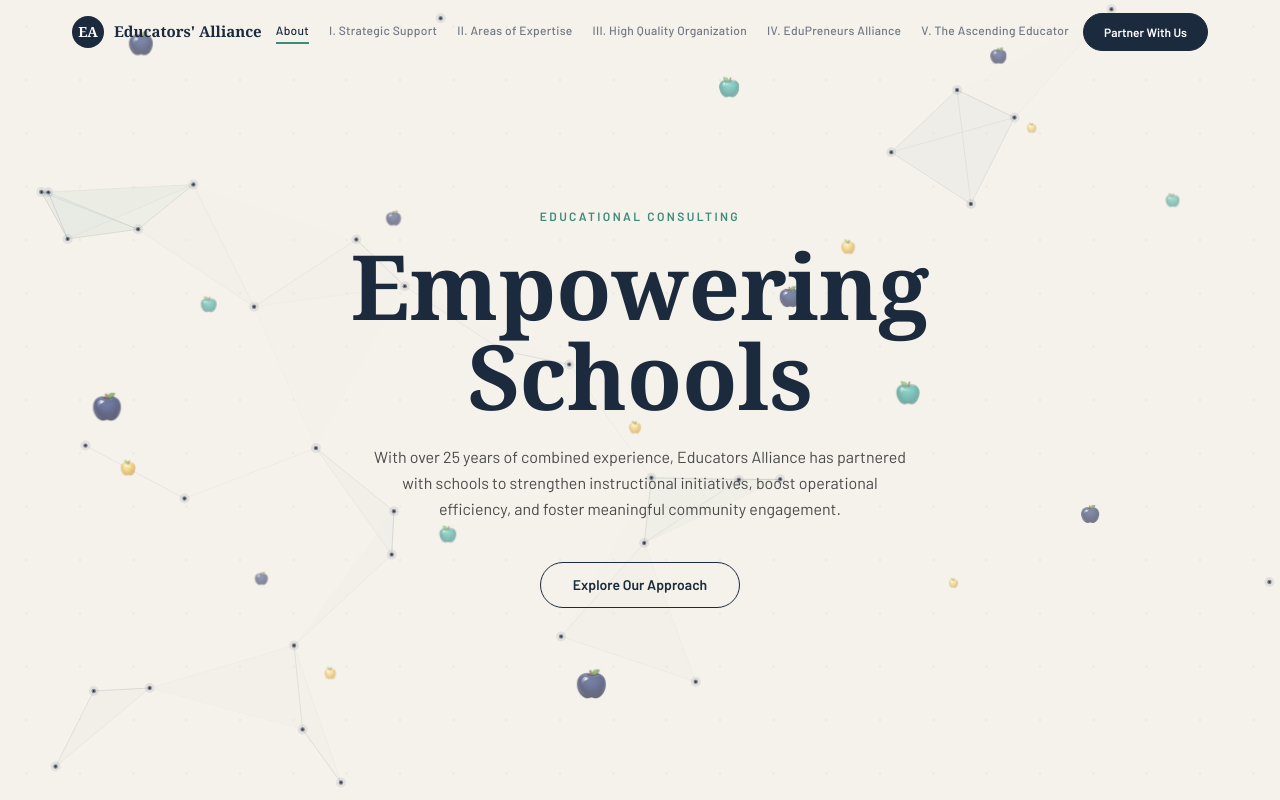
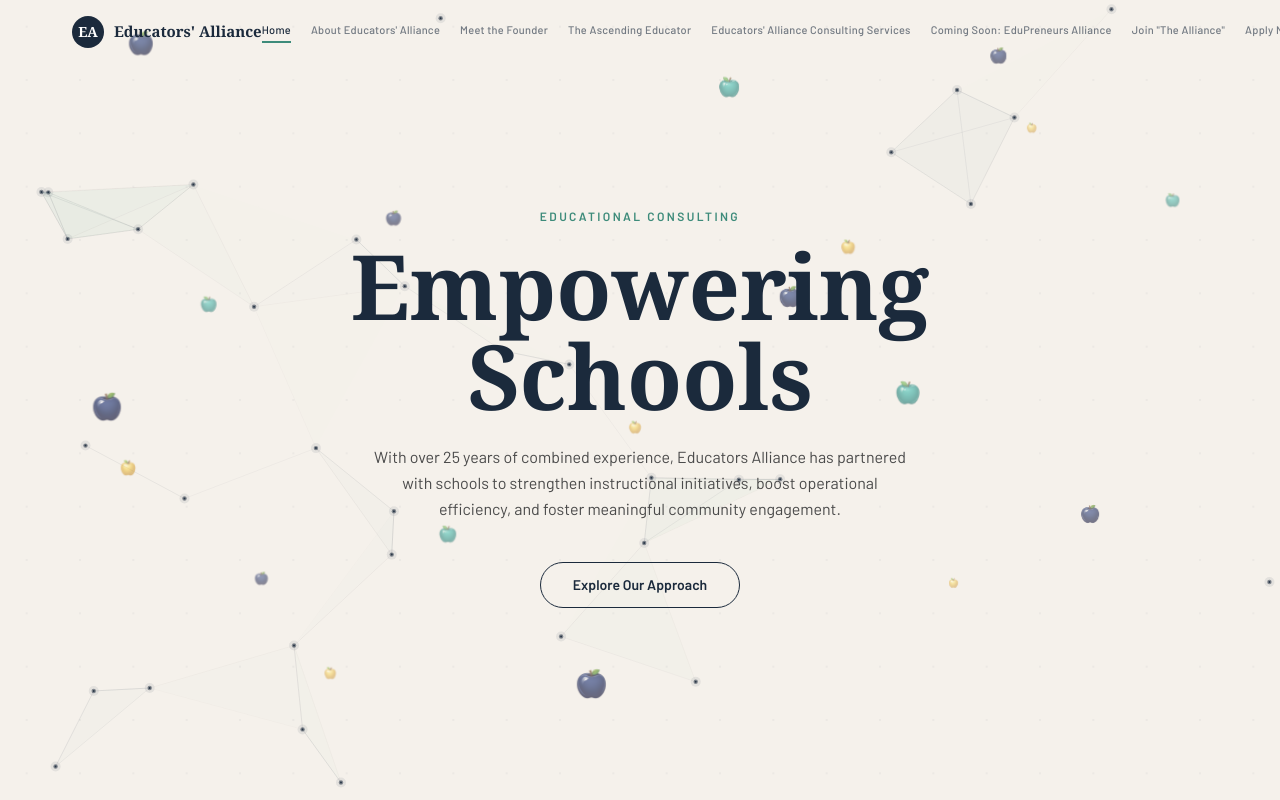
Before and after one commit to eaedstrong2026/EA-website, a React (Vite) app in the folder app 4/: page / in a window 1280 px wide. Shown: the top 800 px of the page. Built offline with nearby package versions, Linux system fonts and the light colour scheme.

Commit message:
Replace navTabs with navItems in Header component

```diff
--- a/app 4/src/sections/Header.tsx
+++ b/app 4/src/sections/Header.tsx
@@ -1,13 +1,16 @@
 import { useState, useEffect } from 'react'
 import { Link, useLocation } from 'react-router'
 
-const navTabs = [
-  { label: 'About', href: '/', isHome: true },
-  { label: 'I. Strategic Support', href: '/strategic-support' },
-  { label: 'II. Areas of Expertise', href: '/areas-of-expertise' },
-  { label: 'III. High Quality Organization', href: '/high-quality-organization' },
-  { label: 'IV. EduPreneurs Alliance', href: '/edupreneurs-alliance' },
-  { label: 'V. The Ascending Educator', href: '/ascending-educator' },
+const navItems = [
+  { label: 'Home', href: '/', isHome: true },
+  { label: "About Educators' Alliance", href: '/about' },
+  { label: 'Meet the Founder', href: '/founder' },
+  { label: 'The Ascending Educator', href: '/ascending-educator' },
+  { label: "Educators' Alliance Consulting Services", href: '/consulting-services' },
+  { label: 'Coming Soon: EduPreneurs Alliance', href: '/edupreneurs-alliance' },
+  { label: 'Join "The Alliance"', href: '/join-the-alliance' },
+  { label: 'Apply Now', href: '/apply' },
+  { label: 'Sponsor an Educator', href: '/sponsor' },
 ]
 
 export default function Header() {
@@ -49,33 +52,20 @@
 
           {/* Desktop Nav */}
           <nav className="hidden xl:flex items-center gap-5">
-            {navTabs.map((tab) => (
+            {navItems.map((item) => (
               <Link
-                key={tab.href}
-                to={tab.href}
-                className={`font-sans text-[12px] font-medium tracking-wide transition-colors pb-0.5 border-b-2 ${
-                  location.pathname === tab.href
+                key={item.href}
+                to={item.href}
+                className={`font-sans text-[11px] font-medium tracking-wide transition-colors pb-0.5 border-b-2 whitespace-nowrap ${
+                  location.pathname === item.href
                     ? 'text-navy border-teal'
                     : 'text-navy/60 border-transparent hover:text-navy hover:border-navy/20'
                 }`}
               >
-                {tab.label}
+                {item.label}
               </Link>
             ))}
           </nav>
-
-          {/* CTA */}
-          <Link
-            to="/"
-            onClick={() => {
-              if (isHome) {
-                setTimeout(() => document.getElementById('contact')?.scrollIntoView({ behavior: 'smooth' }), 100)
-              }
-            }}
-            className="hidden lg:inline-flex btn-pill-filled text-xs py-2.5 px-5 shrink-0"
-          >
-            Partner With Us
-          </Link>
 
           {/* Mobile toggle */}
           <button onClick={() => setMobileOpen(!mobileOpen)} className="xl:hidden p-2" aria-label="Menu">
@@ -93,30 +83,19 @@
         {mobileOpen && (
           <div className="xl:hidden bg-white border-t border-border-light max-h-[70vh] overflow-y-auto">
             <div className="container-s py-3 space-y-0.5">
-              {navTabs.map((tab) => (
+              {navItems.map((item) => (
                 <Link
-                  key={tab.href}
-                  to={tab.href}
+                  key={item.href}
+                  to={item.href}
                   className={`block py-2.5 px-3 rounded-lg font-sans text-sm font-medium transition-colors ${
-                    location.pathname === tab.href
+                    location.pathname === item.href
                       ? 'text-navy bg-cream/50'
                       : 'text-navy/70 hover:text-navy hover:bg-cream/30'
                   }`}
                 >
-                  {tab.label}
+                  {item.label}
                 </Link>
               ))}
-              <div className="pt-2">
-                <Link
-                  to="/"
-                  onClick={() => {
-                    setTimeout(() => document.getElementById('contact')?.scrollIntoView({ behavior: 'smooth' }), 100)
-                  }}
-                  className="btn-pill-filled text-xs py-2.5 px-6 inline-block"
-                >
-                  Partner With Us
-                </Link>
-              </div>
             </div>
           </div>
         )}
```
